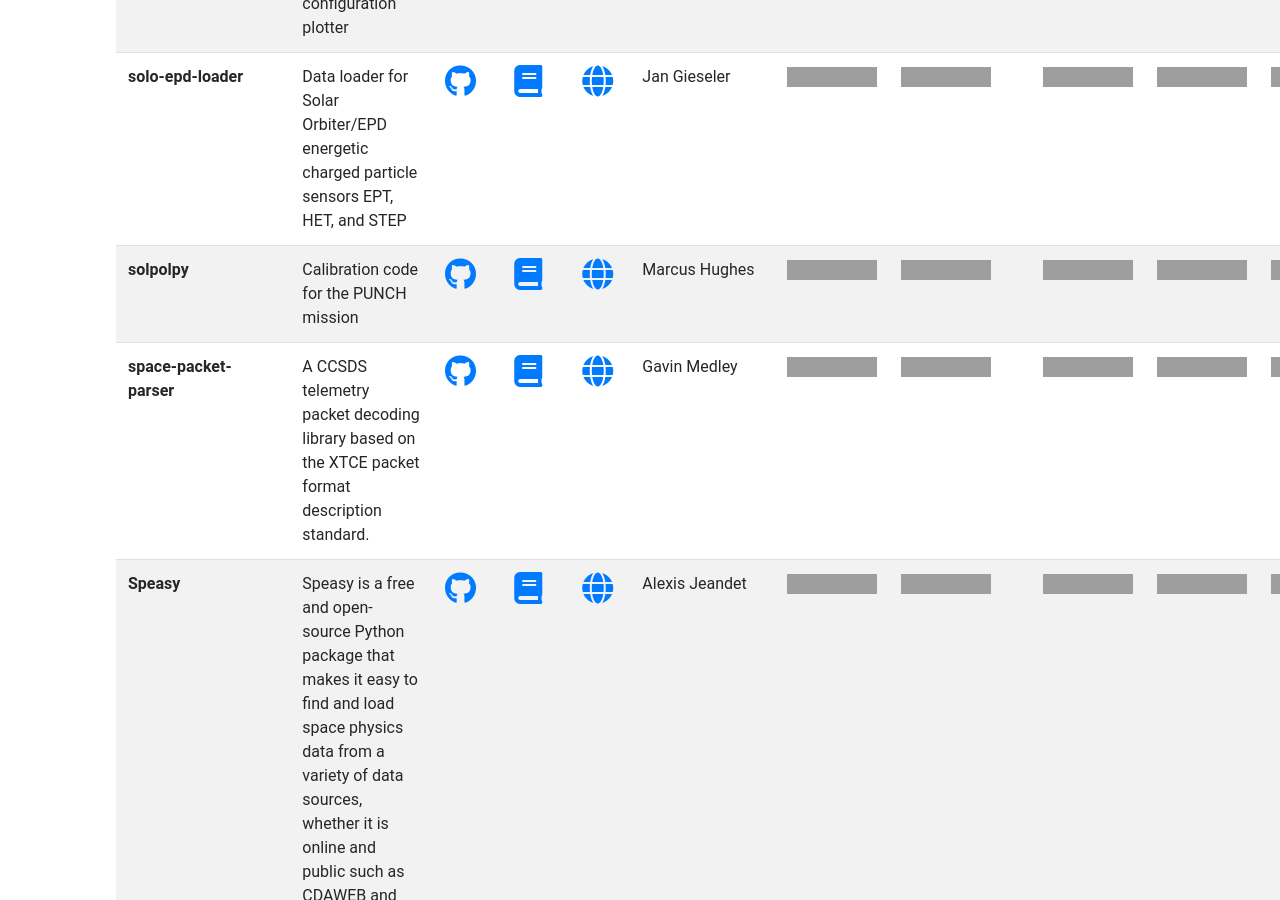
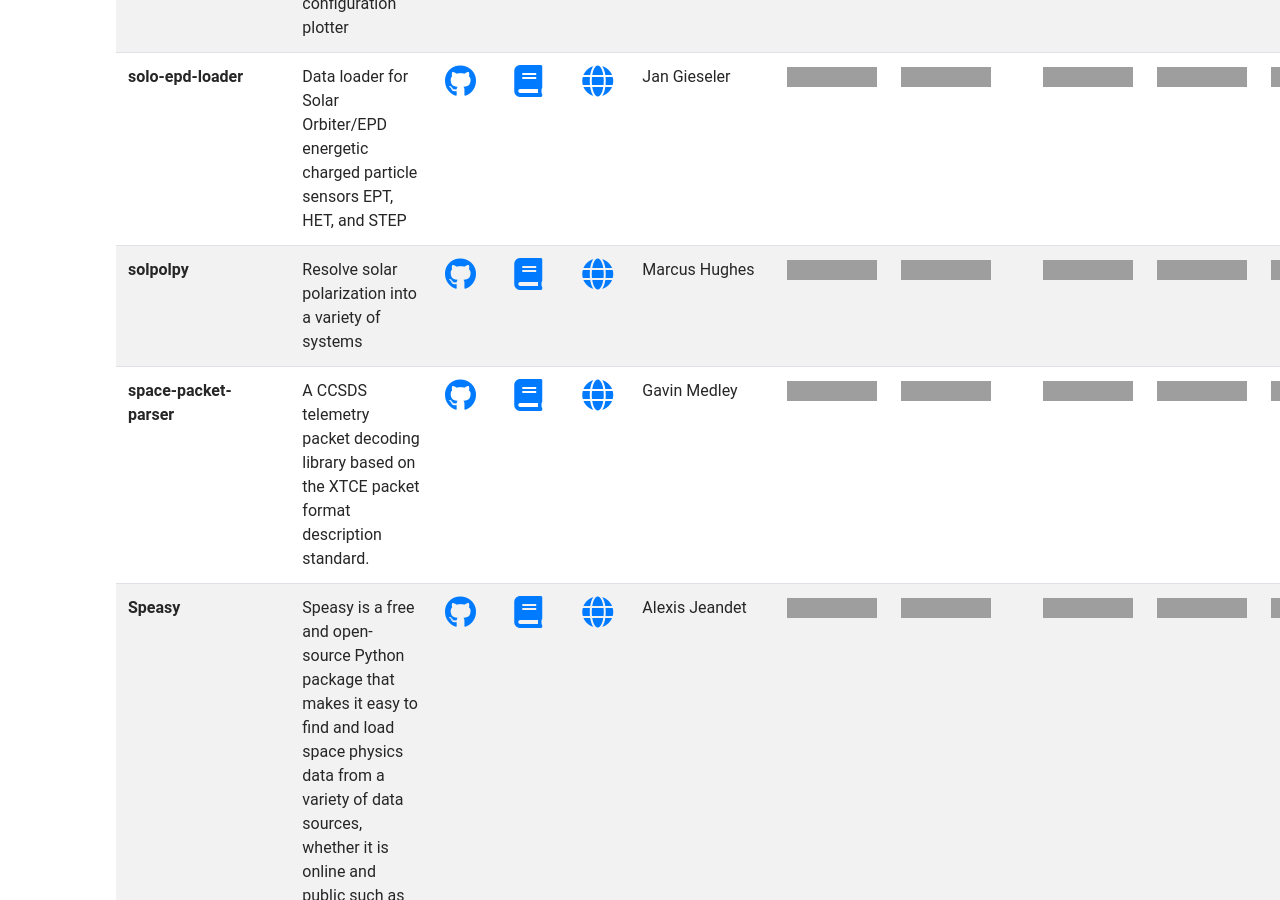
Before and after one commit to heliophysicsPy/heliophysicsPy.github.io, a Jekyll site: the page built from _pages/projects.html, in a window 1280 px wide and 900 px high, scrolled down 10773 px. Built offline with Jekyll 4.4.1, drawn with Linux system fonts in a browser that asks for light colours; nearby versions of some CDN libraries.

Commit message:
update solpolpy description

```diff
--- a/_data/projects.yml
+++ b/_data/projects.yml
@@ -727,7 +727,7 @@
   license: ["https://img.shields.io/badge/Good-brightgreen.svg", "Good"]
 
 - name: "solpolpy"
-  description: "Calibration code for the PUNCH mission"
+  description: "Resolve solar polarization into a variety of systems"
   logo: "https://github.com/punch-mission/punchbowl/blob/main/docs/_static/logo.png"
   docs: "https://solpolpy.readthedocs.io/en/latest/"
   code: "https://github.com/punch-mission/solpolpy"
```
